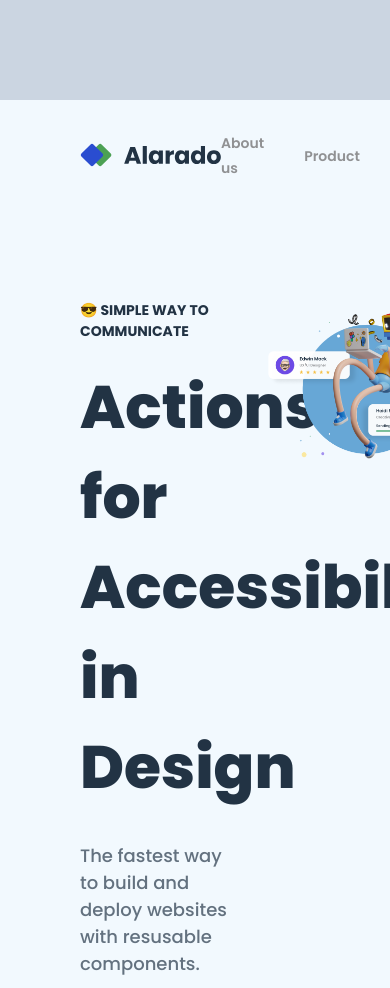
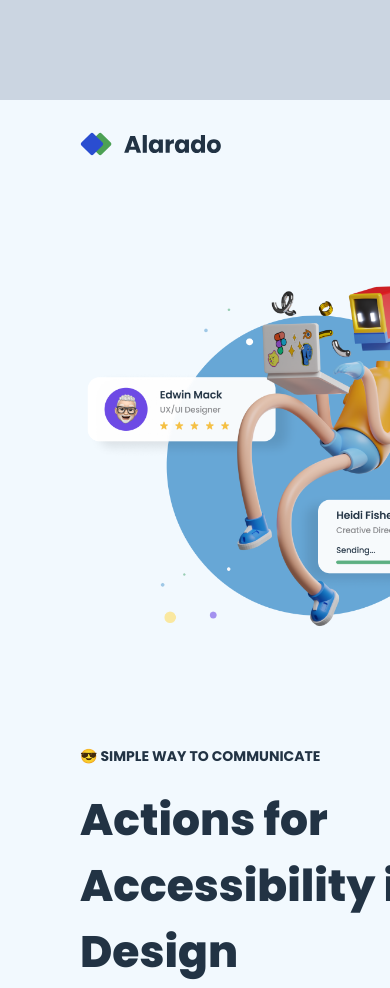
Before and after one commit to Fardus-Hassan/practice-9, a plain HTML site: page index.html in a window 390 px wide. Shown: the top 988 px of the page. Drawn offline with Linux system fonts and the light colour scheme.

Commit message:
responsive complete

```diff
--- a/index.html
+++ b/index.html
@@ -5,6 +5,7 @@
     <meta name="viewport" content="width=device-width, initial-scale=1.0">
     <title>practice-9</title>
     <link rel="stylesheet" href="style.css">
+    <script src="https://kit.fontawesome.com/77a5e78dbc.js" crossorigin="anonymous"></script>
 </head>
 <body>
     <section>
@@ -12,6 +13,7 @@
             <div class="container">
                 <nav class="nav">
                     <img src="alarado-icon-homepage.svg" alt="">
+                    <i class="fa-solid fa-bars"></i>
                     <ul>
                         <li><a href="#">About us</a></li>
                         <li><a href="#">Product</a></li>
--- a/style.css
+++ b/style.css
@@ -4,69 +4,75 @@
 
 /* common style */
 
-*{
+* {
     margin: 0;
     padding: 0;
 }
 
-li{
+li {
     list-style: none;
 }
 
-a{
+a {
     text-decoration: none;
 }
 
-img{
+img {
     max-width: 100%;
 }
 
-body{
+body {
     background-color: #CBD5E1;
 }
 
-.container{
+.container {
     max-width: 1280px;
     width: 95%;
-    margin:0 auto;
+    margin: 0 auto;
     font-family: 'Poppins', sans-serif;
     padding: 20px 80px 100px;
     background-color: #F2F9FE;
 }
 
-section{
+section {
     margin: 100px 0;
 }
 
 
 /* head1 */
 
-.nav{
+.nav i{
+    font-size:1.75rem;
+    color:#111729;
+    display: none;
+}
+
+.nav {
     display: flex;
     justify-content: space-between;
     align-items: center;
     margin-top: 10px;
 }
 
-.nav ul{
+.nav ul {
     display: flex;
     justify-content: center;
     align-items: center;
     gap: 2.5rem;
 }
 
-.slider .moon-sun{
+.slider .moon-sun {
     background-color: #223344;
     display: flex;
-    justify-content:space-between;
-    align-items:center;
+    justify-content: space-between;
+    align-items: center;
     border-radius: 50px;
     padding: 2px;
     gap: 5px;
     width: 85%;
 }
 
-.sun{
+.sun {
     background-color: #F2F9FE;
     border-radius: 50%;
     display: flex;
@@ -74,89 +80,90 @@ section{
     align-items: center;
 }
 
-.moon{
+.moon {
     display: flex;
     justify-content: center;
     align-items: center;
 }
 
-.nav ul li a{
+.nav ul li a {
     color: #909193;
     font-size: 0.875rem;
     font-weight: 600;
     transition: 0.3s;
 }
 
-.nav ul li a:hover{
+.nav ul li a:hover {
     color: #111729;
-    font-weight:700;
+    font-weight: 700;
 }
 
 /* banner */
 
-.banner{
+.banner {
     display: flex;
-    justify-content:space-between;
+    justify-content: space-between;
 }
 
-.banner-text{
+.banner-text {
     width: 40%;
 }
 
-.banner-img{
+.banner-img {
     width: 50%;
 }
 
-.banner-text h4{
+.banner-text h4 {
     color: #223344;
     font-size: 0.875em;
     text-transform: uppercase;
     margin-bottom: 20px;
 }
 
-.banner-text h1{
+.banner-text h1 {
     color: #223344;
     font-size: 3.75rem;
     margin-bottom: 30px;
-    line-height:1.5em;
+    line-height: 1.5em;
     font-weight: 800;
 }
 
-.banner-text p{
+.banner-text p {
     color: #223344af;
-    font-size:1.125rem;
+    font-size: 1.125rem;
     margin-bottom: 30px;
-    line-height:1.5em;
+    line-height: 1.5em;
     font-weight: 500;
 }
 
-.btn-1{
+.btn-1 {
     background-color: #2A4DD0;
     font-size: 1rem;
     padding: 20px 35px;
-    border:none;
+    border: none;
     border-radius: 15px;
     color: #fff;
-    font-weight:600;
+    font-weight: 600;
     margin-right: 30px;
+    margin-bottom: 40px;
 }
 
-.btn-2{
+.btn-2 {
     color: #2A4DD0;
     font-size: 1rem;
-    font-weight:600;
+    font-weight: 600;
     border: none;
     border-bottom: 2px solid #2A4DD0;
     background-color: transparent;
+    margin-bottom: 40px;
 }
 
-.banner-text ul{
+.banner-text ul {
     display: flex;
     gap: 30px;
-    margin-top: 40px;
 }
 
-.banner-text ul li{
+.banner-text ul li {
     display: flex;
     align-items: center;
     gap: 5px;
@@ -164,3 +171,77 @@ section{
     font-size: 0.875rem;
     font-weight: 500;
 }
+
+
+
+/* responsive */
+
+/* medium*/
+
+@media screen and (max-width:1024px) {
+
+    .banner {
+        display: flex;
+        flex-direction: column-reverse;
+    }
+
+    .banner-text {
+        width: 100%;
+    }
+
+    .banner-img{
+        width: 100%;
+        margin-bottom: 100px;
+        margin-top: -20px;
+    }
+
+    .banner-img div{
+       display: flex;
+       justify-content: center;
+        align-items: flex-start;
+    }
+
+    .banner-img div img{
+        width: 80%;
+    }
+}
+
+@media screen and (max-width:768px){
+
+    .banner-img div img{
+        width: 100%;
+    }
+
+}
+
+@media screen and (max-width:640px) {
+
+    .nav ul,
+    .nav .slider{
+        display: none;
+    }
+
+    .nav i{
+        display:flex;
+    }
+
+}
+
+@media screen and (max-width:576px) {
+
+    .banner-img div img{
+        width: 100%;
+    }
+
+    .banner-text h1 {
+        color: #223344;
+        font-size: 2.75rem;
+        margin-bottom: 30px;
+        line-height: 1.5em;
+        font-weight: 800;
+    }
+
+    .container{
+        width: 110%;
+    }
+}
```
